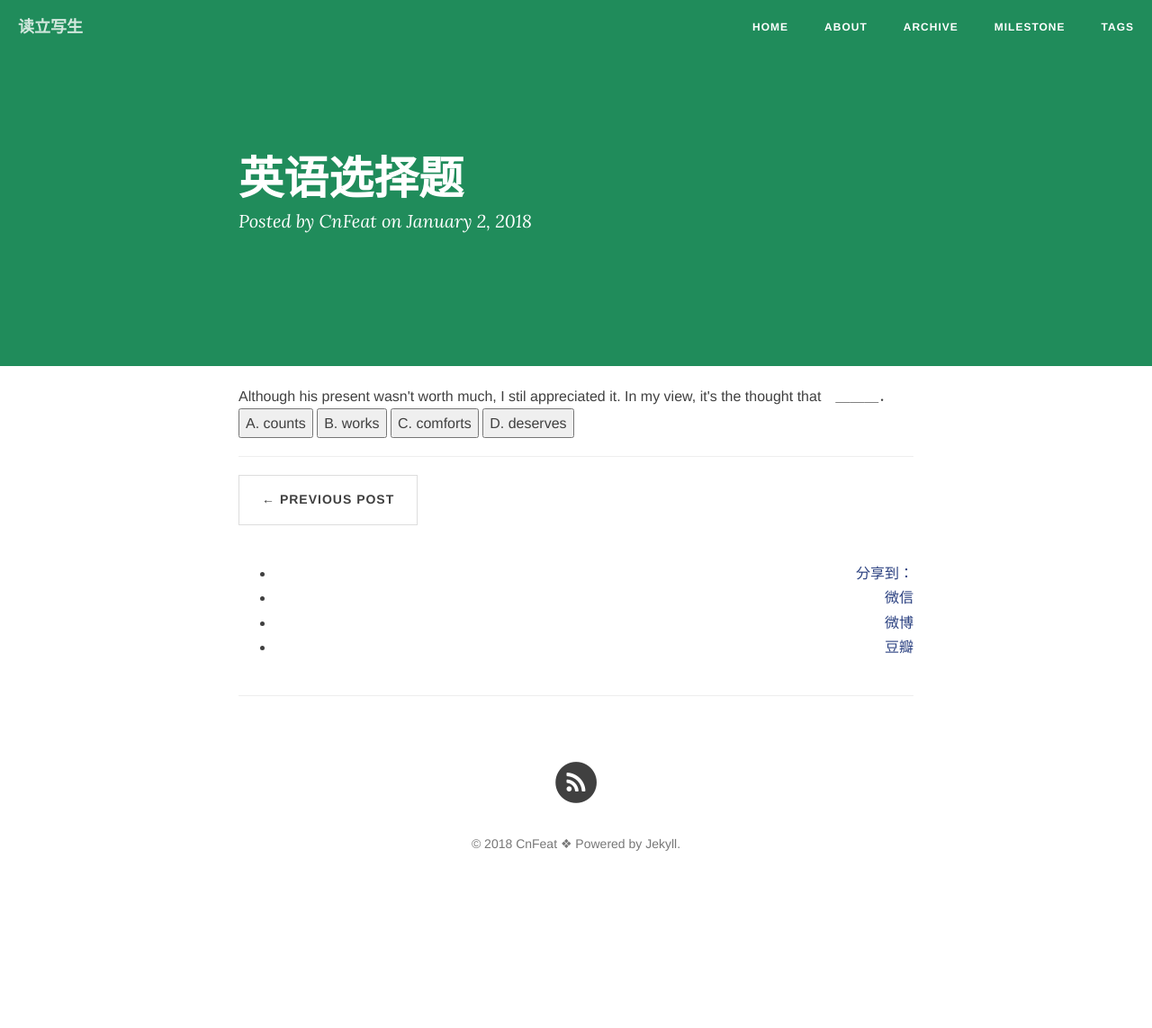
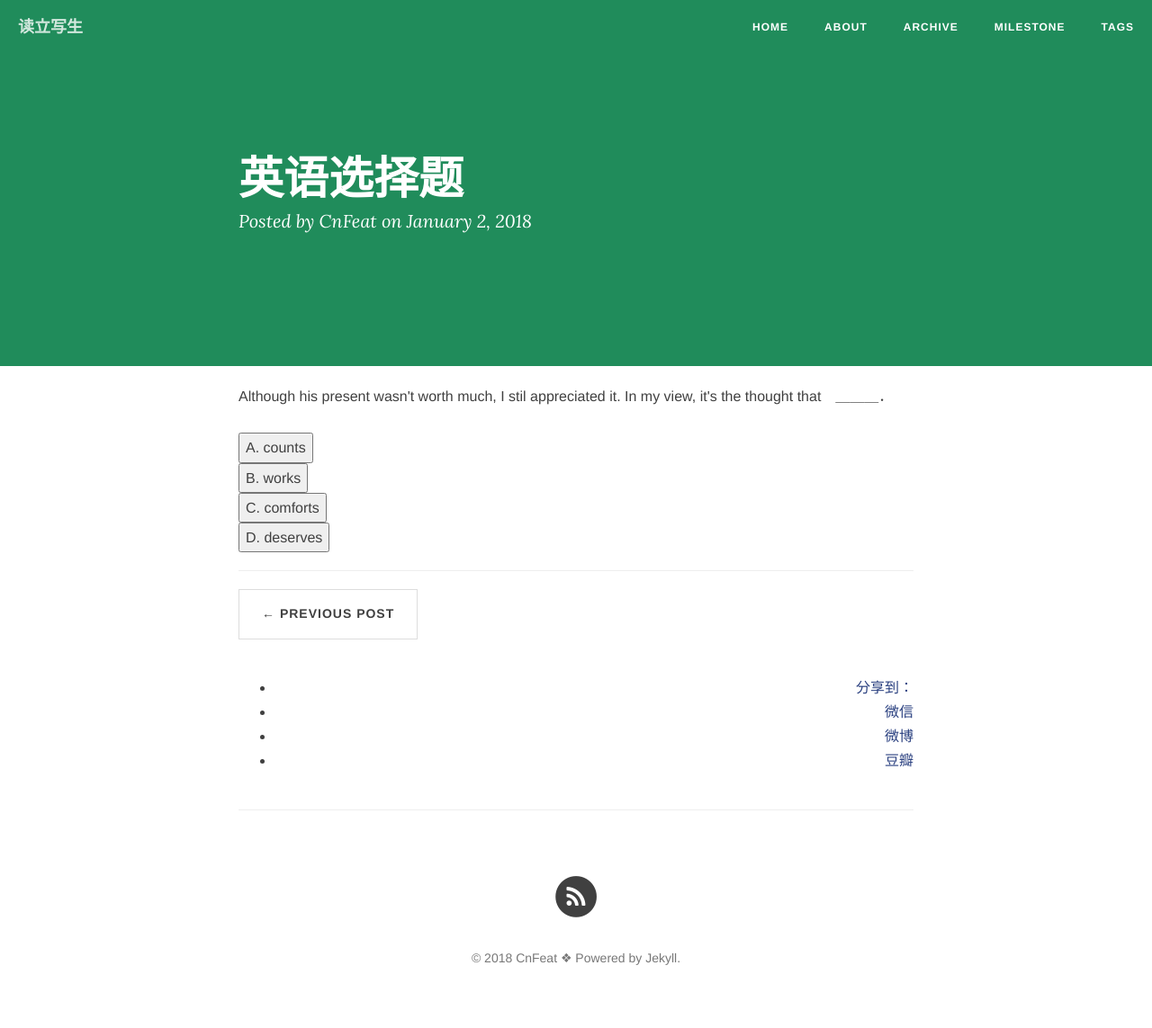
Before and after one commit to qq15/blog.io, a Jekyll site: the page _posts/2018-01-02-英语选择题.html, which Jekyll copies as it is, in a window 1280 px wide. Shown: the whole page at 90% size. Built offline with Jekyll 4.4.1, drawn with Linux system fonts in a browser that asks for light colours; nearby versions of some CDN libraries; comment, search, counter and statistics services are not loaded; before the commit the page ends 1016 px from its top, so only the background shows below that.

Commit message:
Update 2018-01-02-英语选择题.html

```diff
--- a/_posts/2018-01-02-英语选择题.html
+++ b/_posts/2018-01-02-英语选择题.html
@@ -28,10 +28,10 @@
 <p2>
 Although his present wasn't worth much, I stil appreciated it. In my view, it's the thought that　＿＿＿．
 </p2>
-<br/>
-<input name="button_A" type="button" onClick="rec_A()" value="A. counts" />
-<input name="button_B" type="button" onClick="rec_B()" value="B. works" />
-<input name="button_C" type="button" onClick="rec_C()" value="C. comforts" />
-<input name="button_D" type="button" onClick="rec_D()" value="D. deserves" />
+<br/> <br/>
+<input name="button_A" type="button" onClick="rec_A()" value="A. counts" /> <br/>
+<input name="button_B" type="button" onClick="rec_B()" value="B. works" /> <br/>
+<input name="button_C" type="button" onClick="rec_C()" value="C. comforts" /> <br/>
+<input name="button_D" type="button" onClick="rec_D()" value="D. deserves" /> <br/>
 </body>
 </html>
```
